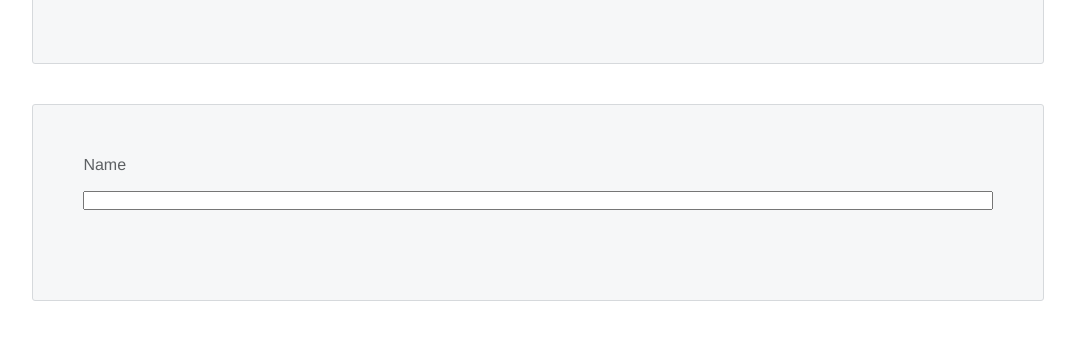
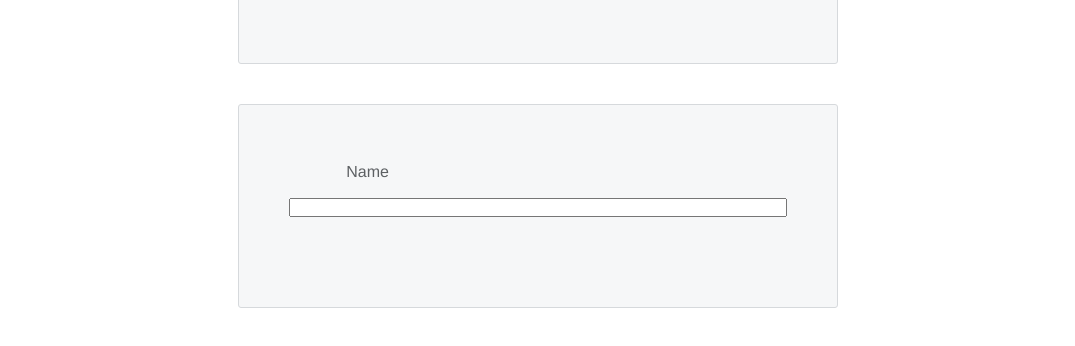
Before and after one commit to dsk1936/dsk1936.github.io, a plain HTML site: page html-css-tutorial/ch13/index.html in a window 1280 px wide. Shown: the part 202-548 px from the top of the page, without its empty margins (102-1177 px from the left). Drawn offline with Linux system fonts and the light colour scheme.

Commit message:
adding media min-700px

```diff
--- a/html-css-tutorial/ch13/styles.css
+++ b/html-css-tutorial/ch13/styles.css
@@ -62,3 +62,21 @@ body{
 .form-row label{
     margin-bottom: 15px;
 }
+
+@media only screen and (min-width: 700px) {
+    .speaker-form-header,
+    .speaker-form{
+        width: 600px;
+    }
+
+    .form-row input[type='text'] {
+        width: 250px;
+        height: initial;
+    }
+    .form-row label{
+        text-align: right;
+        width: 120px;
+        margin-top: 7px;
+        padding-right: 20px;
+    }
+}
```
Also changed, not shown: html-css-tutorial/ch13/index.html (+5 -4 lines).
